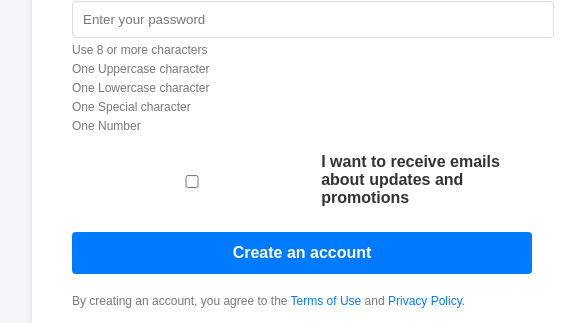
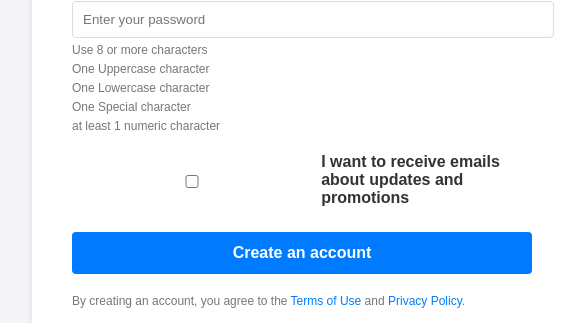
Before and after one commit to Ani-arashii/Library, a plain HTML site: page index.html in a window 1280 px wide. Shown: the part 369-692 px from the top of the page, 108-675 px from the left. Drawn offline with Linux system fonts and the light colour scheme.

Commit message:
index.html

```diff
--- a/index.html
+++ b/index.html
@@ -29,7 +29,7 @@
                             <li>One Uppercase character</li>
                             <li>One Lowercase character</li>
                             <li>One Special character</li>
-                            <li>One Number</li>
+                            <li>at least 1 numeric character</li>
                         </ul>
                     </small>
                 </div>
```
